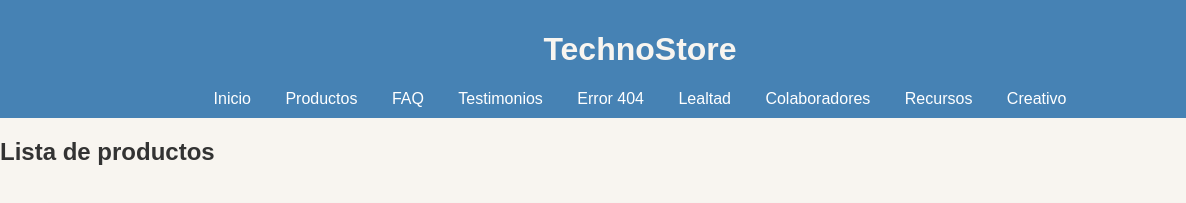
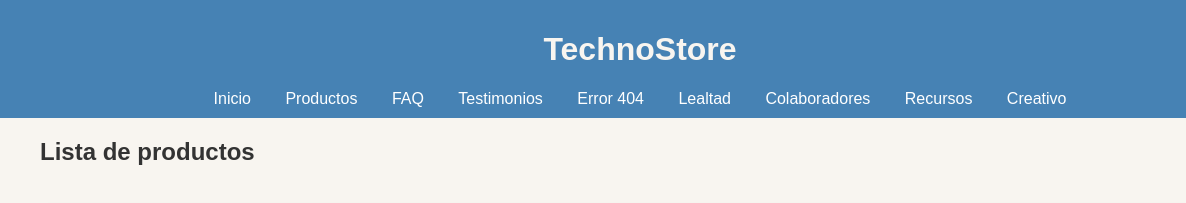
Before and after one commit to Ricardoarev12/ProyectoInternet, a plain HTML site: page productos.html in a window 1280 px wide. Shown: the top 203 px of the page, 0-1186 px from the left. Drawn offline with Linux system fonts and the light colour scheme.

Commit message:
Update productos.css

```diff
--- a/css/productos.css
+++ b/css/productos.css
@@ -4,6 +4,12 @@ body {
   padding: 0;
   font-family: Arial, sans-serif;
   color: #333;
+}
+
+main h2 {
+  max-width: 1200px;
+  margin: 20px auto;
+  padding: 0 20px;
 }
 
 .lista-productos {
```
